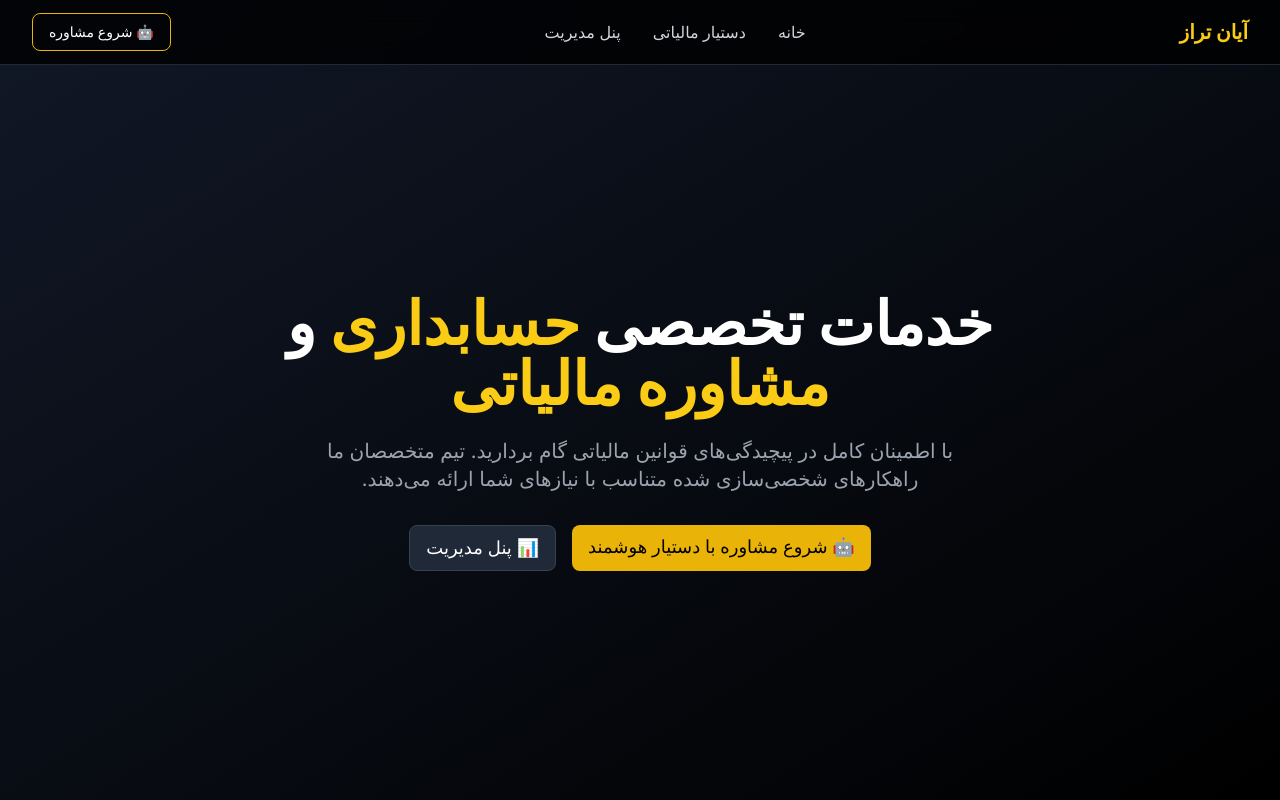
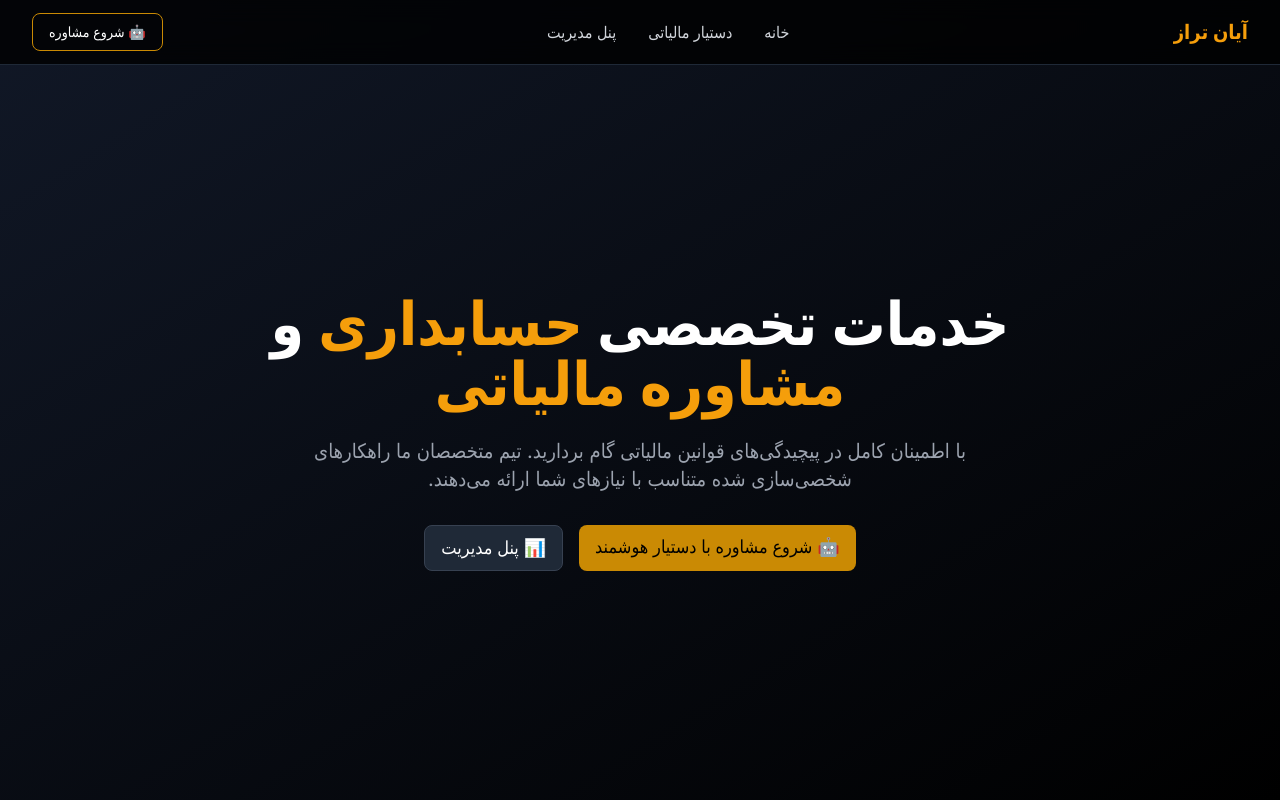
Before and after one commit to mers47/AyanTaraz, a Next.js app in the folder frontend/: page / in a window 1280 px wide. Shown: the top 800 px of the page. Built offline with nearby package versions, Linux system fonts and the light colour scheme.

Commit message:
fix: Tailwind colors - پر کردن scale های gold و primary

```diff
--- a/frontend/tailwind.config.ts
+++ b/frontend/tailwind.config.ts
@@ -9,110 +9,26 @@ const config: Config = {
   theme: {
     extend: {
       colors: {
-        // Premium Black/Gold Theme
         primary: {
-          50: '#f5f5f5',
-          100: '#e5e5e5',
-          200: '#d4d4d4',
-          300: '#a3a3a3',
-          400: '#737373',
-          500: '#404040',
-          600: '#262626',
-          700: '#1a1a1a',
-          800: '#0f0f0f',
-          900: '#000000',
-          950: '#000000',
+          50: '#fafafa', 100: '#f5f5f5', 200: '#e5e5e5', 300: '#d4d4d4', 400: '#a3a3a3',
+          500: '#000000', 600: '#000000', 700: '#000000', 800: '#000000', 900: '#000000', 950: '#000000',
         },
         gold: {
-          50: '#fefce8',
-          100: '#fef9c3',
-          200: '#fef08a',
-          300: '#fde047',
-          400: '#facc15',
-          500: '#eab308',
-          600: '#ca8a04',
-          700: '#a16207',
-          800: '#854d0e',
-          900: '#713f12',
-          950: '#422006',
+          50: '#fefce8', 100: '#fef9c3', 200: '#fef08a', 300: '#fde047',
+          400: '#f59e0b', 500: '#ca8a04', 600: '#a16207', 700: '#854d0e', 800: '#713f12', 900: '#422006', 950: '#281304',
         },
-        // Semantic colors
-        success: '#10b981',
-        warning: '#f59e0b',
-        error: '#ef4444',
-        info: '#3b82f6',
+        success: '#22c55e', warning: '#eab308', error: '#ef4444', info: '#3b82f6',
       },
-      fontFamily: {
-        sans: ['Inter', 'system-ui', 'sans-serif'],
-        serif: ['Georgia', 'Cambria', 'serif'],
-        mono: ['Menlo', 'Monaco', 'monospace'],
-      },
-      fontSize: {
-        '2xs': ['0.625rem', { lineHeight: '0.75rem' }],
-      },
-      spacing: {
-        '18': '4.5rem',
-        '88': '22rem',
-        '128': '32rem',
-      },
-      maxWidth: {
-        '8xl': '88rem',
-        '9xl': '96rem',
-      },
-      typography: {
-        DEFAULT: {
-          css: {
-            maxWidth: 'none',
-            color: '#374151',
-            a: {
-              color: '#ca8a04',
-              '&:hover': {
-                color: '#a16207',
-              },
-            },
-            h1: {
-              color: '#111827',
-              fontWeight: '800',
-            },
-            h2: {
-              color: '#111827',
-              fontWeight: '700',
-            },
-            h3: {
-              color: '#111827',
-              fontWeight: '600',
-            },
-            blockquote: {
-              borderLeftColor: '#ca8a04',
-              fontStyle: 'italic',
-            },
-          },
-        },
-      },
+      fontFamily: { sans: ['Inter', 'Vazirmatn', 'Tahoma', 'system-ui', 'sans-serif'] },
       animation: {
-        'fade-in': 'fadeIn 0.5s ease-in-out',
-        'slide-up': 'slideUp 0.5s ease-out',
-        'slide-down': 'slideDown 0.3s ease-out',
-        'pulse-slow': 'pulse 3s cubic-bezier(0.4, 0, 0.6, 1) infinite',
+        'fade-in': 'fadeIn 0.5s ease-in-out', 'slide-up': 'slideUp 0.5s ease-out', 'slide-down': 'slideDown 0.3s ease-out',
       },
       keyframes: {
-        fadeIn: {
-          '0%': { opacity: '0' },
-          '100%': { opacity: '1' },
-        },
-        slideUp: {
-          '0%': { transform: 'translateY(20px)', opacity: '0' },
-          '100%': { transform: 'translateY(0)', opacity: '1' },
-        },
-        slideDown: {
-          '0%': { transform: 'translateY(-10px)', opacity: '0' },
-          '100%': { transform: 'translateY(0)', opacity: '1' },
-        },
+        fadeIn: { '0%': { opacity: '0' }, '100%': { opacity: '1' } },
+        slideUp: { '0%': { transform: 'translateY(20px)', opacity: '0' }, '100%': { transform: 'translateY(0)', opacity: '1' } },
+        slideDown: { '0%': { transform: 'translateY(-10px)', opacity: '0' }, '100%': { transform: 'translateY(0)', opacity: '1' } },
       },
-      boxShadow: {
-        'gold': '0 4px 14px 0 rgba(202, 138, 4, 0.39)',
-        'gold-lg': '0 10px 25px 0 rgba(202, 138, 4, 0.25)',
-      },
+      boxShadow: { 'gold': '0 4px 14px 0 rgba(202, 138, 4, 0.39)', 'gold-lg': '0 10px 25px 0 rgba(202, 138, 4, 0.25)' },
       backgroundImage: {
         'gradient-gold': 'linear-gradient(135deg, #ca8a04 0%, #f59e0b 100%)',
         'gradient-dark': 'linear-gradient(135deg, #1a1a1a 0%, #000000 100%)',
```
